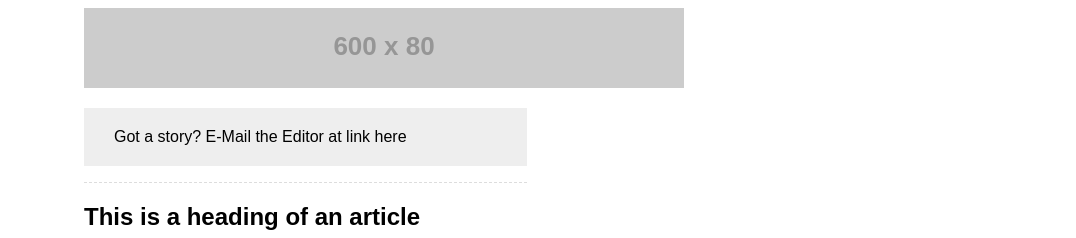
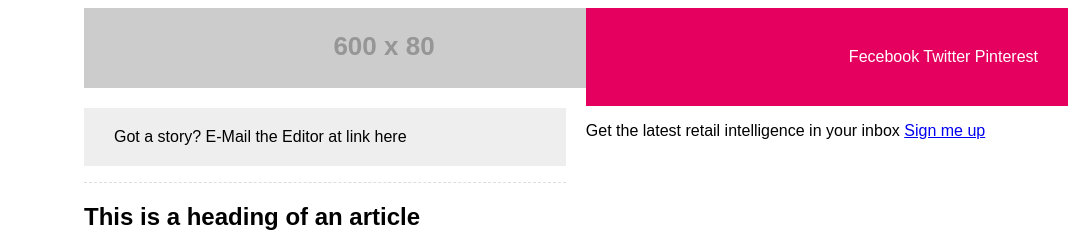
Before and after one commit to hyojinaaa/register-remake, a plain HTML site: page index.html in a window 1280 px wide. Shown: the top 238 px of the page, 204-1280 px from the left. Drawn offline with Linux system fonts and the light colour scheme; placeholder pictures from the web are drawn by us.

Commit message:
Start aside

```diff
--- a/css/styles.css
+++ b/css/styles.css
@@ -53,7 +53,8 @@ main aside p {
 }
 
 main {
-	width: 45%;
+	width: 49%;
+	float: left;
 }
 
 hr {
@@ -79,12 +80,12 @@ article img {
 
 .related div:nth-of-type(1) {
 	float: left;
-	margin-left: 60px;
+	margin-left: 80px;
 }
 
 .related div:nth-of-type(2) {
 	float: right;
-	margin-right: 60px;
+	margin-right: 80px;
 }
 
 .related img {
@@ -145,3 +146,20 @@ article img {
 	position: relative;
 	top: -22px;
 }
+
+#extra {
+	width: 49%;
+	float: right;
+}
+
+#social {
+	background-color: #e5005f;
+	padding: 40px 30px;
+	text-align: right;
+	color: white;
+}
+
+#social a {
+	color: inherit;
+	text-decoration: none;
+}
--- a/index.html
+++ b/index.html
@@ -123,5 +123,18 @@
 
 		</main>
 
+		<div id="extra">
+		<div id="social">
+			<a href="#">Fecebook</a>
+			<a href="#">Twitter</a>
+			<a href="#">Pinterest</a>
+		</div>
+
+		<div id="newsletter">
+			<p>Get the latest retail intelligence in your inbox <a href="#">Sign me up</a></p>
+		</div>
+
+		</div>
+
 	</body>
 </html>
```
